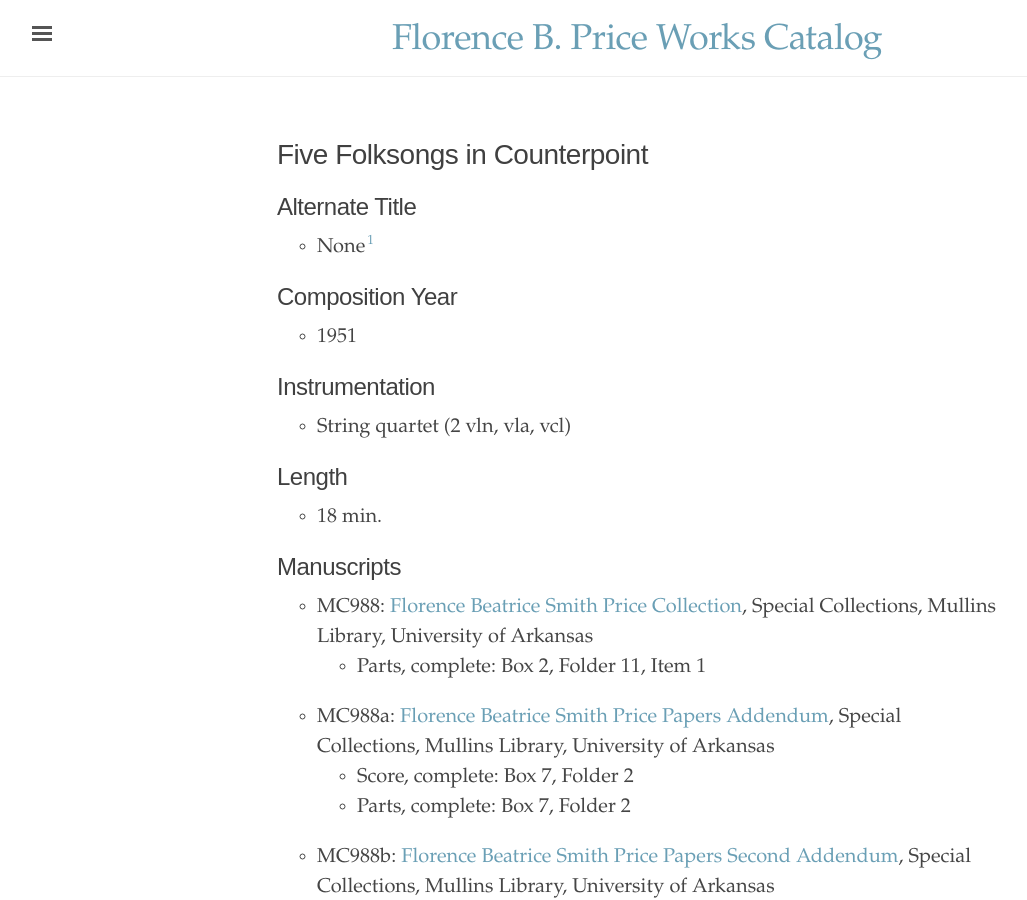
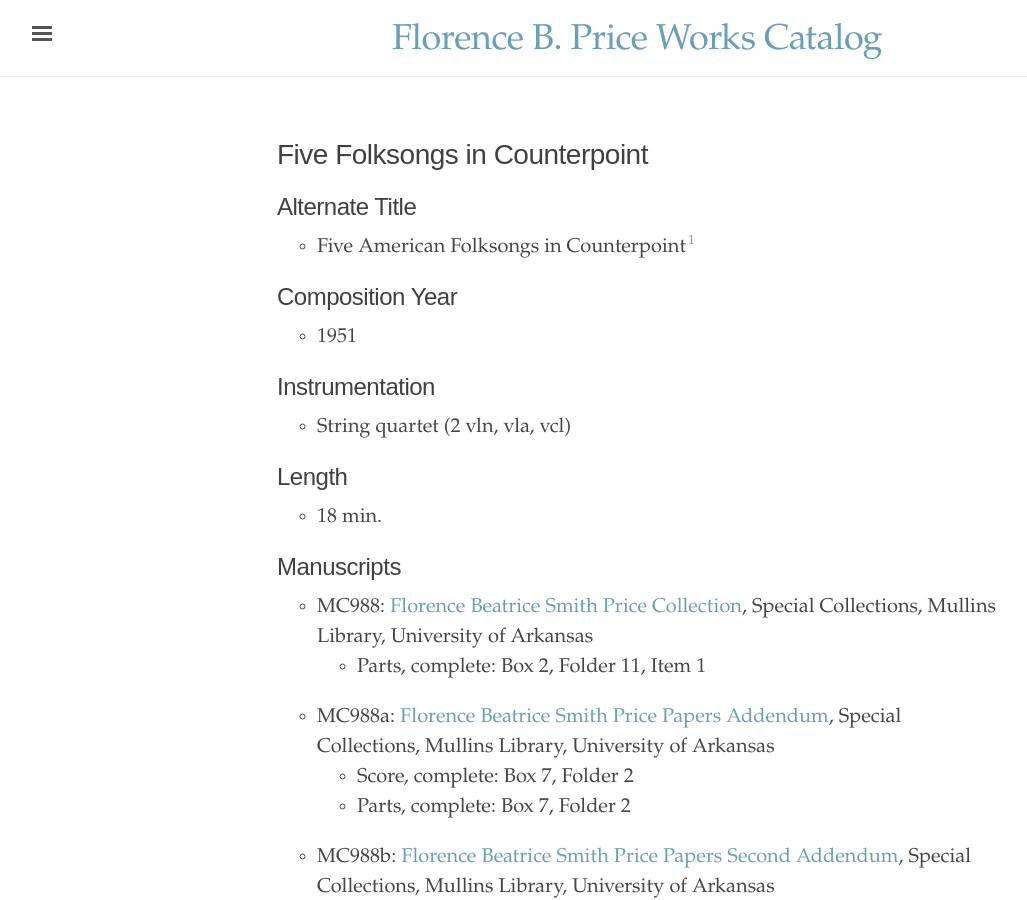
Before and after one commit to dwshadle/florence-price-catalog, a Jekyll site: the page built from _texts/price-five_folksongs_in_counterpoint.md, in a window 1280 px wide and 900 px high. Shown: the whole window, without its empty margins (3-1030 px from the left). Built offline with Jekyll 4.4.1, drawn with Linux system fonts in a browser that asks for light colours.

Commit message:
Update price-five_folksongs_in_counterpoint.md

```diff
--- a/_texts/price-five_folksongs_in_counterpoint.md
+++ b/_texts/price-five_folksongs_in_counterpoint.md
@@ -7,7 +7,7 @@
 ---
 
 ## Alternate Title
-- None[^fn1]
+- Five American Folksongs in Counterpoint[^fn1]
 
 ## Composition Year
 - 1951
```
